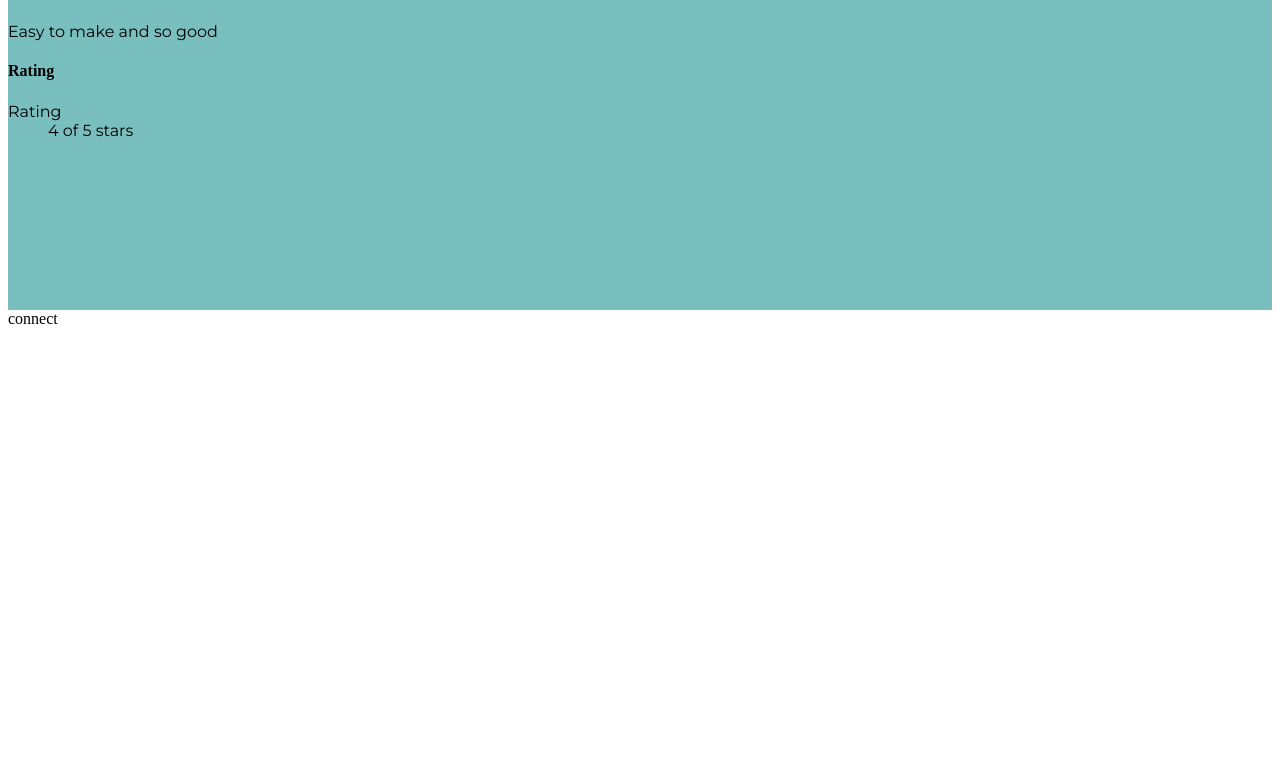
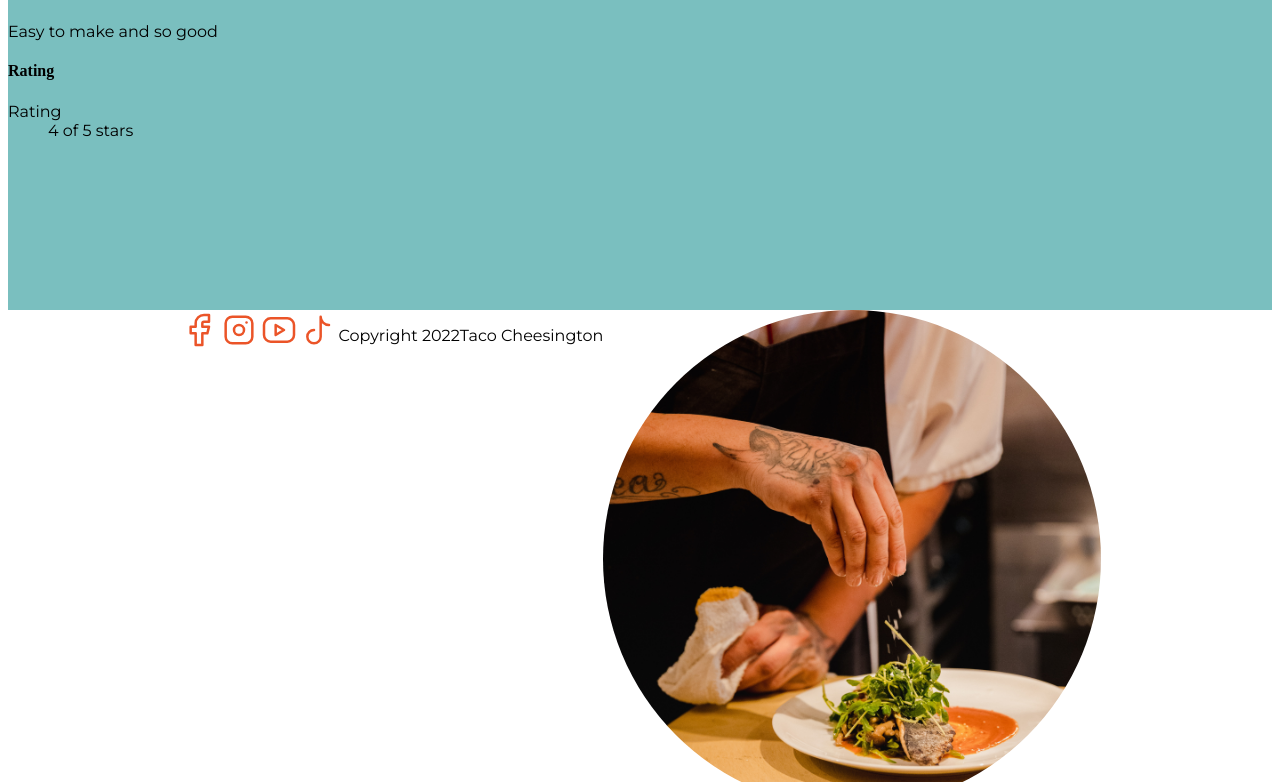
Before and after one commit to RebeccaPerhalla/recipe, a plain HTML site: page index.html in a window 1280 px wide. Shown: the part 3162-3944 px from the top of the page. Before the commit the page ends 3498 px from the top, so only its background shows below. Drawn offline with Linux system fonts and the light colour scheme.

Commit message:
more styles and fixes

```diff
--- a/index.html
+++ b/index.html
@@ -160,8 +160,34 @@
                 </svg>
         </section>
      </aside>
+     <nav>
+
+     </nav>
     </body>
     <footer>
-connect
+        <section id="connect">
+            <svg xmlns="http://www.w3.org/2000/svg" class="icon icon-tabler icon-tabler-brand-facebook" width="40" height="40" viewBox="0 0 24 24" stroke-width="1.5" stroke="#EB5428" fill="none" stroke-linecap="round" stroke-linejoin="round">
+                <path stroke="none" d="M0 0h24v24H0z" fill="none"/>
+                <path d="M7 10v4h3v7h4v-7h3l1 -4h-4v-2a1 1 0 0 1 1 -1h3v-4h-3a5 5 0 0 0 -5 5v2h-3" />
+              </svg>
+              <svg xmlns="http://www.w3.org/2000/svg" class="icon icon-tabler icon-tabler-brand-instagram" width="40" height="40" viewBox="0 0 24 24" stroke-width="1.5" stroke="#EB5428" fill="none" stroke-linecap="round" stroke-linejoin="round">
+                <path stroke="none" d="M0 0h24v24H0z" fill="none"/>
+                <rect x="4" y="4" width="16" height="16" rx="4" />
+                <circle cx="12" cy="12" r="3" />
+                <line x1="16.5" y1="7.5" x2="16.5" y2="7.501" />
+              </svg>
+            <svg xmlns="http://www.w3.org/2000/svg" class="icon icon-tabler icon-tabler-brand-youtube" width="40" height="40" viewBox="0 0 24 24" stroke-width="1.5" stroke="#EB5428" fill="none" stroke-linecap="round" stroke-linejoin="round">
+                <path stroke="none" d="M0 0h24v24H0z" fill="none"/>
+                <rect x="3" y="5" width="18" height="14" rx="4" />
+                <path d="M10 9l5 3l-5 3z" />
+              </svg>
+            <svg xmlns="http://www.w3.org/2000/svg" class="icon icon-tabler icon-tabler-brand-tiktok" width="40" height="40" viewBox="0 0 24 24" stroke-width="1.5" stroke="#EB5428" fill="none" stroke-linecap="round" stroke-linejoin="round">
+                <path stroke="none" d="M0 0h24v24H0z" fill="none"/>
+                <path d="M9 12a4 4 0 1 0 4 4v-12a5 5 0 0 0 5 5" />
+              </svg>
+            <p>Copyright 2022</p>
+            <p>Taco Cheesington</p>
+            <img src="taco-cheesington.png" alt="cooking picture">
+        </section>
     </footer>
 </html>
--- a/style.css
+++ b/style.css
@@ -43,10 +43,15 @@ h3 {
 nav a{
     font-family: "Bebas Neue";
     font-size: 20px;
+    display: flex;
+    flex-direction: row;
+    justify-content: center;
+    align-self: flex-start;
 }
 nav span {
     font-family: "Bebas Neue";
     font-size: 20px;
+    display: flex;
 }
 p {
     font-family: "Montserrat";
@@ -67,10 +72,12 @@ nav {
 input {
     font-family: "Montserrat";
     font-size: 16px;
+    display: flex;
 }
 dt {
     font-family: "Montserrat";
     font-size: 16px;
+    display: flex;
 }
 header, h1 {
     font-family: "Bebas Neue";
@@ -141,3 +148,13 @@ aside h2 {
     font-family: "Bebas Neue";
     font-size: 30px;
 }
+#connect {
+    display: flex;
+    flex-direction: row;
+    justify-content: center;
+}
+#connect svg {
+    display: flex;
+    flex-direction: row;
+    justify-content: flex-end;
+}
```
